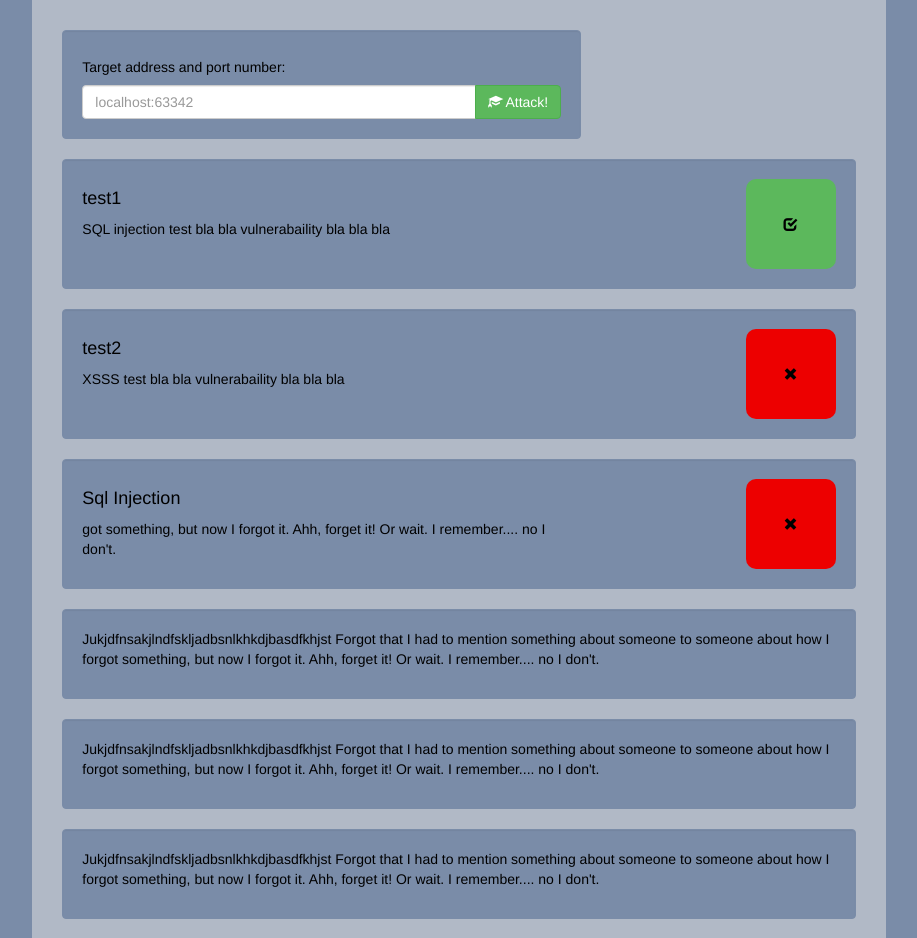
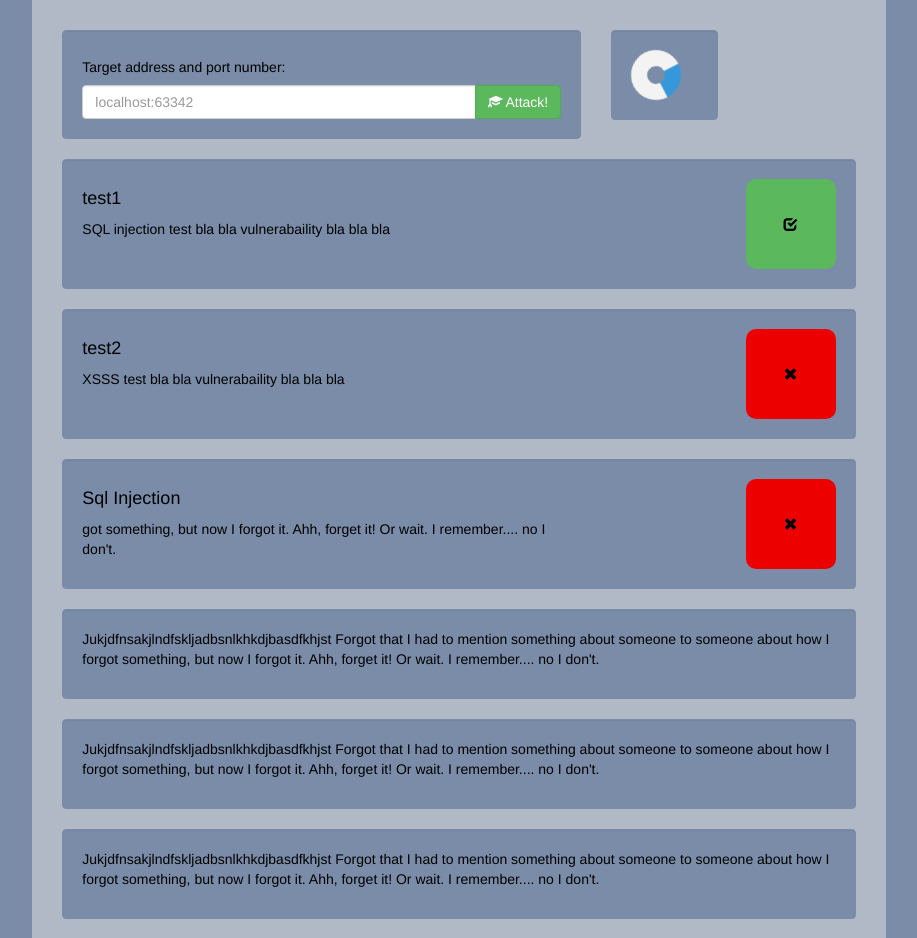
Before and after one commit to Vermshi/Security-Research-Project, a Flask app: page / in a window 1280 px wide. Shown: the part 50-988 px from the top of the page, without its empty margins (181-1098 px from the left). Run offline with Flask 2, Linux system fonts and the light colour scheme; some libraries are stand-ins or nearby versions.

Commit message:
Move files, add progressbar frontend

```diff
--- a/flaskGUI/templates/index.html
+++ b/src/templates/index.html
@@ -79,6 +79,19 @@
   left:50%;
   transform: translate(-50%,-50%);
     }
+        .loader {
+    border: 16px solid #f3f3f3; /* Light grey */
+    border-top: 16px solid #3498db; /* Blue */
+    border-radius: 50%;
+    width: 50px;
+    height: 50px;
+    animation: spin 2s linear infinite;
+}
+
+@keyframes spin {
+    0% { transform: rotate(0deg); }
+    100% { transform: rotate(360deg); }
+}
 
   </style>
 </head>
@@ -109,6 +122,12 @@
       </div>
     </div>
   </form>
+          </div>
+        </div>
+
+                     <div class=" col-md-2 " >
+        <div class="well">
+    <div class="loader"></div>
           </div>
         </div>
 
--- a/src/zaptestsuite.py
+++ b/src/zaptestsuite.py
@@ -6,6 +6,8 @@ import os
 from zapv2 import ZAPv2
 import time
 import platform
+import freeport
+
 
 class ZapTestSuite(TestSuite):
 
@@ -29,10 +31,10 @@ class ZapTestSuite(TestSuite):
             print("ZAP done LOADING")
 
         elif osys == 'Windows':
-            p = Popen([r"C:\Program Files\OWASP\Zed Attack Proxy\zap.bat", "-daemon", '-port', self.proxy_port, '-config', ("api.key="+str(self.api_key))], cwd=r"C:\Program Files\OWASP\Zed Attack Proxy", stdout=PIPE, stderr=STDOUT)
+            p = Popen([r"C:\Program Files\OWASP\Zed Attack Proxy\zap.bat",  '-port', self.proxy_port, '-config', ("api.key="+str(self.api_key))], cwd=r"C:\Program Files\OWASP\Zed Attack Proxy", stdout=PIPE, stderr=STDOUT)
             # TODO: Write log to pipe and check if zap is done loading
             while "Started callback server" not in str(p.stdout.readline()):
-                 print("ZAP is LOADING")
+                print("ZAP is LOADING")
             print("ZAP done LOADING")
 
         else:
```
Also changed, not shown: src/flaskGUI.py (renamed from flaskGUI/flaskGUI.py), src/templates/result.html (renamed from flaskGUI/templates/result.html).
